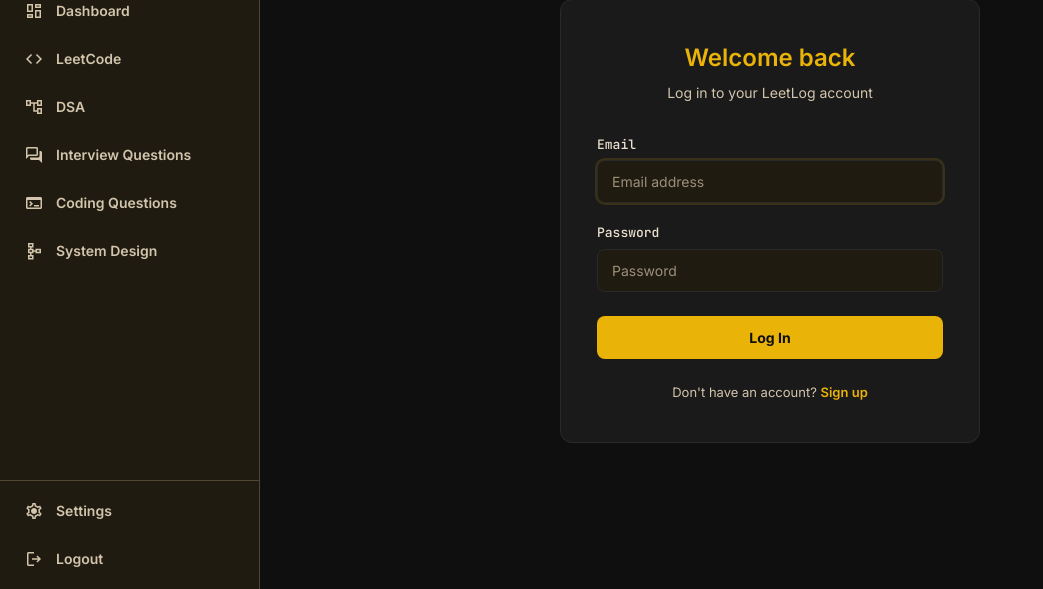
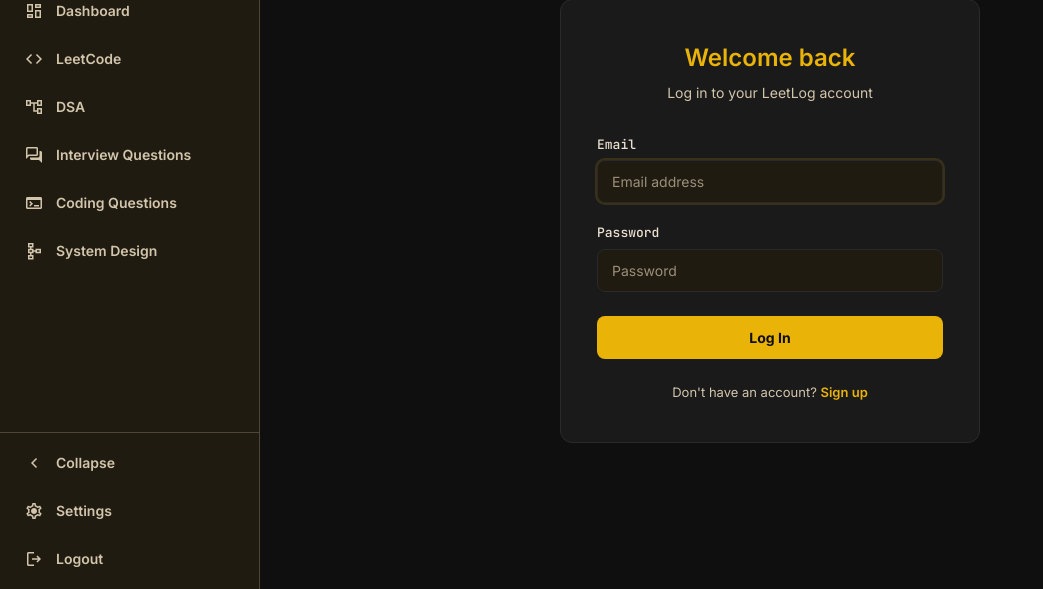
Before and after one commit to Nashiol/LeetLog, a Django app: a page that uses templates/base.html in a window 1280 px wide. Shown: the part 211-800 px from the top of the page, without its empty margins (0-1043 px from the left). Run offline with Django 5.2, Linux system fonts and the light colour scheme; some libraries are stand-ins or nearby versions.

Commit message:
Update: Added a collapsed navbar.

```diff
--- /dev/null
+++ b/static/css/sidebar.css
@@ -0,0 +1,67 @@
+#sidebar {
+    transition: width 0.2s ease;
+    overflow: hidden;
+}
+
+#sidebar .sidebar-label {
+    transition: opacity 0.15s ease;
+}
+
+#sidebar[data-expanded="false"] {
+    width: 72px;
+}
+
+#sidebar[data-expanded="false"] .sidebar-label {
+    opacity: 0;
+    width: 0;
+    overflow: hidden;
+    white-space: nowrap;
+}
+
+#sidebar[data-expanded="false"] .px-6 {
+    padding-left: 1rem;
+    padding-right: 1rem;
+}
+
+#sidebar[data-expanded="false"] .px-4 {
+    padding-left: 0.75rem;
+    padding-right: 0.75rem;
+}
+
+#sidebar[data-expanded="false"] .px-4.py-3 {
+    padding-left: 0;
+    padding-right: 0;
+    justify-content: center;
+}
+
+#sidebar[data-expanded="false"] .px-4.mb-6 a {
+    padding-left: 0;
+    padding-right: 0;
+    justify-content: center;
+}
+
+#sidebar[data-expanded="false"] .px-4.mb-6 a .material-symbols-outlined {
+    margin: 0;
+}
+
+#sidebar[data-expanded="false"] .gap-3 {
+    gap: 0;
+}
+
+#sidebar[data-expanded="false"] .items-center > .sidebar-label {
+    display: none;
+}
+
+#main-content {
+    transition: margin-left 0.2s ease;
+}
+
+#main-content[data-sidebar-expanded="false"] {
+    margin-left: 72px;
+}
+
+@media (max-width: 767px) {
+    #main-content[data-sidebar-expanded="false"] {
+        margin-left: 0;
+    }
+}
--- a/templates/base.html
+++ b/templates/base.html
@@ -122,13 +122,14 @@
     </style>
     <link rel="stylesheet" href="{% static 'css/notes.css' %}">
     <link rel="stylesheet" href="{% static 'css/navbar.css' %}">
+    <link rel="stylesheet" href="{% static 'css/sidebar.css' %}">
     {% block extra_css %}{% endblock %}
 </head>
 <body class="antialiased min-h-screen overflow-hidden">
 
     {% include "sidebar.html" %}
 
-    <main class="flex-1 ml-0 md:ml-sidebar-width flex flex-col h-screen overflow-hidden">
+    <main id="main-content" data-sidebar-expanded="true" class="flex-1 ml-0 md:ml-sidebar-width flex flex-col h-screen overflow-hidden">
         {% include "navbar.html" %}
 
         {% if request.user.is_authenticated %}
--- a/templates/sidebar.html
+++ b/templates/sidebar.html
@@ -1,10 +1,10 @@
-<nav class="hidden md:flex flex-col h-screen w-sidebar-width fixed left-0 top-0 overflow-y-auto bg-surface-container-low border-r border-outline-variant z-40">
+<nav id="sidebar" data-expanded="true" class="hidden md:flex flex-col h-screen w-sidebar-width fixed left-0 top-0 overflow-y-auto bg-surface-container-low border-r border-outline-variant z-40">
     <div class="px-6 py-8">
         <div class="flex items-center gap-3">
-            <div class="w-10 h-10 rounded-lg bg-primary-container text-on-primary-container flex items-center justify-center font-bold text-sm">
+            <div class="w-10 h-10 rounded-lg bg-primary-container text-on-primary-container flex items-center justify-center font-bold text-sm flex-shrink-0">
                 L
             </div>
-            <div>
+            <div class="sidebar-label">
                 <h1 class="font-display text-display text-primary text-2xl tracking-tight">LeetLog</h1>
                 <p class="font-label-caps text-label-caps text-on-surface-variant uppercase mt-1">Mastering Code</p>
             </div>
@@ -14,8 +14,8 @@
     <div class="px-4 mb-6">
         <a href="{% url 'leetcode:list' %}"
            class="w-full bg-primary-container text-on-primary-container hover:brightness-110 font-bold py-3 px-4 rounded-lg flex items-center justify-center gap-2 transition-all">
-            <span class="material-symbols-outlined" style="font-variation-settings: 'FILL' 1;">add</span>
-            Add Problem
+            <span class="material-symbols-outlined flex-shrink-0" style="font-variation-settings: 'FILL' 1;">add</span>
+            <span class="sidebar-label">Add Problem</span>
         </a>
     </div>
 
@@ -23,59 +23,91 @@
         <a href="{% url 'dashboard:dashboard' %}"
            class="flex items-center gap-3 px-4 py-3 rounded-lg transition-colors duration-200
                   {% if request.resolver_match.app_name == 'dashboard' %}border-l-[3px] border-primary text-on-surface font-bold bg-surface-container-high{% else %}text-on-surface-variant hover:text-on-surface hover:bg-surface-container-highest{% endif %}">
-            <span class="material-symbols-outlined text-[20px]">dashboard</span>
-            <span class="font-headline-md text-headline-md text-sm">Dashboard</span>
+            <span class="material-symbols-outlined text-[20px] flex-shrink-0">dashboard</span>
+            <span class="sidebar-label font-headline-md text-headline-md text-sm">Dashboard</span>
         </a>
 
         <a href="{% url 'leetcode:list' %}"
            class="flex items-center gap-3 px-4 py-3 rounded-lg transition-colors duration-200
                   {% if request.resolver_match.app_name == 'leetcode' %}border-l-[3px] border-primary text-on-surface font-bold bg-surface-container-high{% else %}text-on-surface-variant hover:text-on-surface hover:bg-surface-container-highest{% endif %}">
-            <span class="material-symbols-outlined text-[20px]">code</span>
-            <span class="font-headline-md text-headline-md text-sm">LeetCode</span>
+            <span class="material-symbols-outlined text-[20px] flex-shrink-0">code</span>
+            <span class="sidebar-label font-headline-md text-headline-md text-sm">LeetCode</span>
         </a>
 
         <a href="{% url 'dsa:list' %}"
            class="flex items-center gap-3 px-4 py-3 rounded-lg transition-colors duration-200
                   {% if request.resolver_match.app_name == 'dsa' %}border-l-[3px] border-primary text-on-surface font-bold bg-surface-container-high{% else %}text-on-surface-variant hover:text-on-surface hover:bg-surface-container-highest{% endif %}">
-            <span class="material-symbols-outlined text-[20px]">account_tree</span>
-            <span class="font-headline-md text-headline-md text-sm">DSA</span>
+            <span class="material-symbols-outlined text-[20px] flex-shrink-0">account_tree</span>
+            <span class="sidebar-label font-headline-md text-headline-md text-sm">DSA</span>
         </a>
 
         <a href="{% url 'interview_questions:list' %}"
            class="flex items-center gap-3 px-4 py-3 rounded-lg transition-colors duration-200
                   {% if request.resolver_match.app_name == 'interview_questions' %}border-l-[3px] border-primary text-on-surface font-bold bg-surface-container-high{% else %}text-on-surface-variant hover:text-on-surface hover:bg-surface-container-highest{% endif %}">
-            <span class="material-symbols-outlined text-[20px]">question_answer</span>
-            <span class="font-headline-md text-headline-md text-sm">Interview Questions</span>
+            <span class="material-symbols-outlined text-[20px] flex-shrink-0">question_answer</span>
+            <span class="sidebar-label font-headline-md text-headline-md text-sm">Interview Questions</span>
         </a>
 
         <a href="{% url 'coding_questions:list' %}"
            class="flex items-center gap-3 px-4 py-3 rounded-lg transition-colors duration-200
                   {% if request.resolver_match.app_name == 'coding_questions' %}border-l-[3px] border-primary text-on-surface font-bold bg-surface-container-high{% else %}text-on-surface-variant hover:text-on-surface hover:bg-surface-container-highest{% endif %}">
-            <span class="material-symbols-outlined text-[20px]">terminal</span>
-            <span class="font-headline-md text-headline-md text-sm">Coding Questions</span>
+            <span class="material-symbols-outlined text-[20px] flex-shrink-0">terminal</span>
+            <span class="sidebar-label font-headline-md text-headline-md text-sm">Coding Questions</span>
         </a>
 
         <a href="{% url 'system_design:list' %}"
            class="flex items-center gap-3 px-4 py-3 rounded-lg transition-colors duration-200
                   {% if request.resolver_match.app_name == 'system_design' %}border-l-[3px] border-primary text-on-surface font-bold bg-surface-container-high{% else %}text-on-surface-variant hover:text-on-surface hover:bg-surface-container-highest{% endif %}">
-            <span class="material-symbols-outlined text-[20px]">schema</span>
-            <span class="font-headline-md text-headline-md text-sm">System Design</span>
+            <span class="material-symbols-outlined text-[20px] flex-shrink-0">schema</span>
+            <span class="sidebar-label font-headline-md text-headline-md text-sm">System Design</span>
         </a>
     </div>
 
     <div class="mt-auto flex flex-col gap-1 p-2 border-t border-outline-variant">
+        <button onclick="toggleSidebar()" class="flex items-center gap-3 px-4 py-3 text-on-surface-variant hover:text-on-surface hover:bg-surface-container-highest transition-colors duration-200 rounded-lg w-full">
+            <span id="sidebar-toggle-icon" class="material-symbols-outlined text-[20px] flex-shrink-0">chevron_left</span>
+            <span class="sidebar-label font-headline-md text-headline-md text-sm">Collapse</span>
+        </button>
         <a href="{% url 'dashboard:settings' %}"
            class="flex items-center gap-3 px-4 py-3 text-on-surface-variant hover:text-on-surface hover:bg-surface-container-highest transition-colors duration-200 rounded-lg">
-            <span class="material-symbols-outlined text-[20px]">settings</span>
-            <span class="font-headline-md text-headline-md text-sm">Settings</span>
+            <span class="material-symbols-outlined text-[20px] flex-shrink-0">settings</span>
+            <span class="sidebar-label font-headline-md text-headline-md text-sm">Settings</span>
         </a>
         <form method="post" action="{% url 'users:logout' %}">
             {% csrf_token %}
             <button type="submit"
                     class="w-full flex items-center gap-3 px-4 py-3 text-on-surface-variant hover:text-on-surface hover:bg-surface-container-highest transition-colors duration-200 rounded-lg">
-                <span class="material-symbols-outlined text-[20px]">logout</span>
-                <span class="font-headline-md text-headline-md text-sm">Logout</span>
+                <span class="material-symbols-outlined text-[20px] flex-shrink-0">logout</span>
+                <span class="sidebar-label font-headline-md text-headline-md text-sm">Logout</span>
             </button>
         </form>
     </div>
 </nav>
+
+<script>
+function toggleSidebar() {
+    const sidebar = document.getElementById('sidebar');
+    const main = document.getElementById('main-content');
+    const icon = document.getElementById('sidebar-toggle-icon');
+    const expanded = sidebar.getAttribute('data-expanded') === 'true';
+    const newState = !expanded;
+
+    sidebar.setAttribute('data-expanded', String(newState));
+    main.setAttribute('data-sidebar-expanded', String(newState));
+    icon.textContent = newState ? 'chevron_left' : 'chevron_right';
+    localStorage.setItem('sidebar-expanded', String(newState));
+}
+
+document.addEventListener('DOMContentLoaded', function() {
+    const saved = localStorage.getItem('sidebar-expanded');
+    if (saved !== null) {
+        const expanded = saved === 'true';
+        const sidebar = document.getElementById('sidebar');
+        const main = document.getElementById('main-content');
+        const icon = document.getElementById('sidebar-toggle-icon');
+        sidebar.setAttribute('data-expanded', String(expanded));
+        main.setAttribute('data-sidebar-expanded', String(expanded));
+        icon.textContent = expanded ? 'chevron_left' : 'chevron_right';
+    }
+});
+</script>
```
